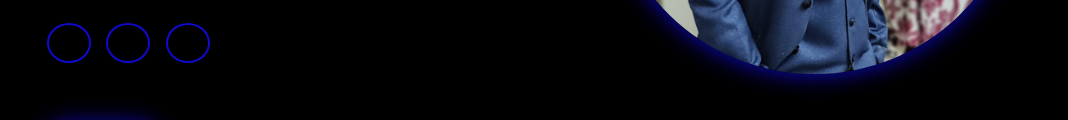
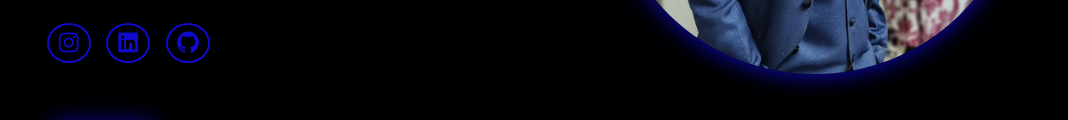
Before and after one commit to Ronakvarma0604/portfolio, a plain HTML site: page index.html in a window 1280 px wide. Shown: the part 553-673 px from the top of the page, without its empty margins (107-1175 px from the left). Drawn offline with nearby package versions, Linux system fonts and the light colour scheme.

Commit message:
Fix: corrected Boxicons stylesheet link

```diff
--- a/index.html
+++ b/index.html
@@ -5,7 +5,7 @@
     <meta name="viewport" content="width=device-width, initial-scale=1.0">
     <title>PortfolioWebsite</title>
     <link rel="stylesheet" href="./style.css">
-    <link href='https://unpkg.com/boxicons@2.1.4/css/boxicons.min.css' rel='./stylesheet'>
+    <link href="https://unpkg.com/boxicons@2.1.4/css/boxicons.min.css" rel="stylesheet">
 
 
 </head>
@@ -34,8 +34,8 @@
               Web  development with practical experience in HTML CSS and JavaScript ,  recent graduate with strong commitment to continuous learning and professional growth ready to contribute technical skills in a dynamic organisation and engage in real world project to enhance  development expertise. Responsible and motivated student ready to apply education in the workplace.
             </p>
             <div class="social-icons">
-                <a href="https://www.instagram.com/ronak_varma.18"><i class='bx bxl-instagram'></i></a>
-                <a href="https://www.linkedin.com/in/ronak-varma2003?utm_source=share&utm_campaign=share_via&utm_content=profile&utm_medium=android_app"><i class='bx bxl-linkedin-square'></i></a>
+                <a href="https://www.instagram.com/ronak_varma.18?igsh=M2RwNjVwNWdvN3o3"><i class='bx bxl-instagram'></i></a>
+                <a href="https://www.linkedin.com/in/ronak-varma2003-9ab6b732b?utm_source=share&utm_campaign=share_via&utm_content=profile&utm_medium=android_app"><i class='bx bxl-linkedin-square'></i></a>
                 <a href="https://github.com/Ronakvarma0604"><i class="bx bxl-github"></i></a>
 
             </div>
```
